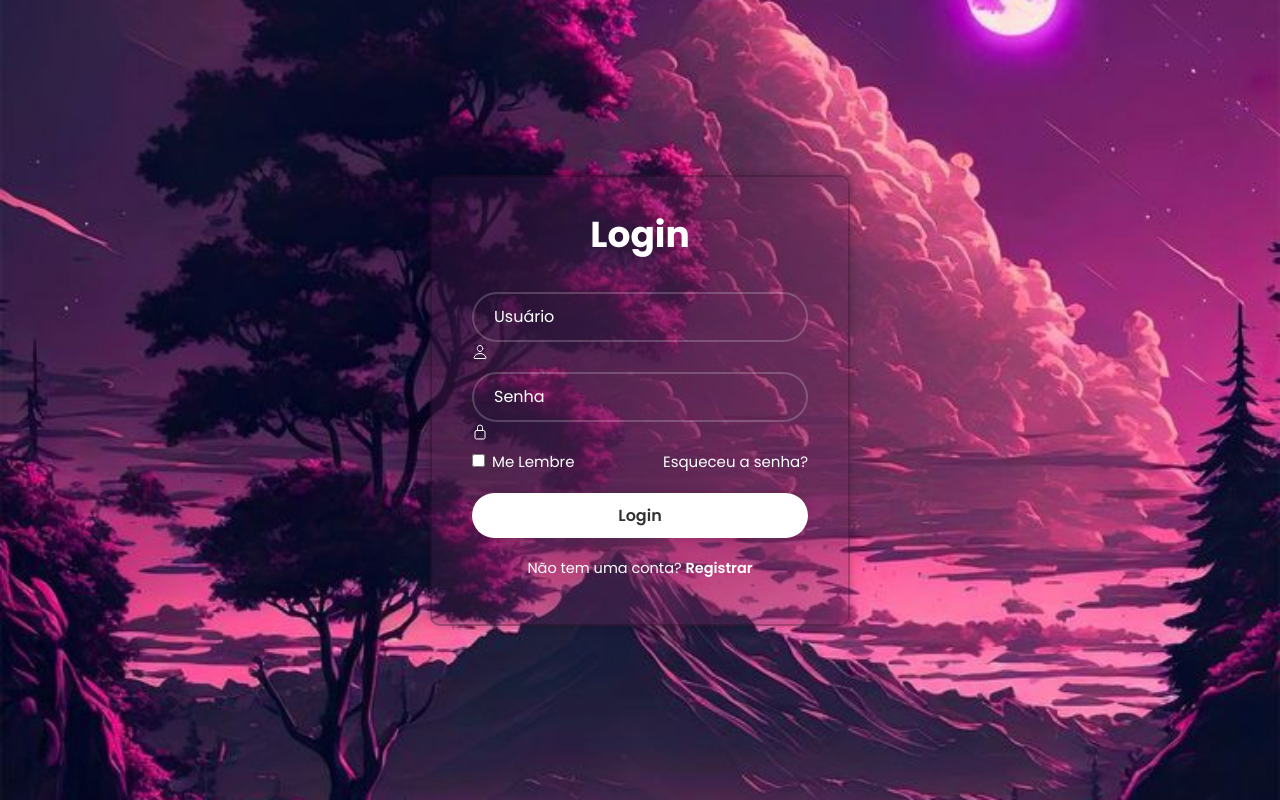
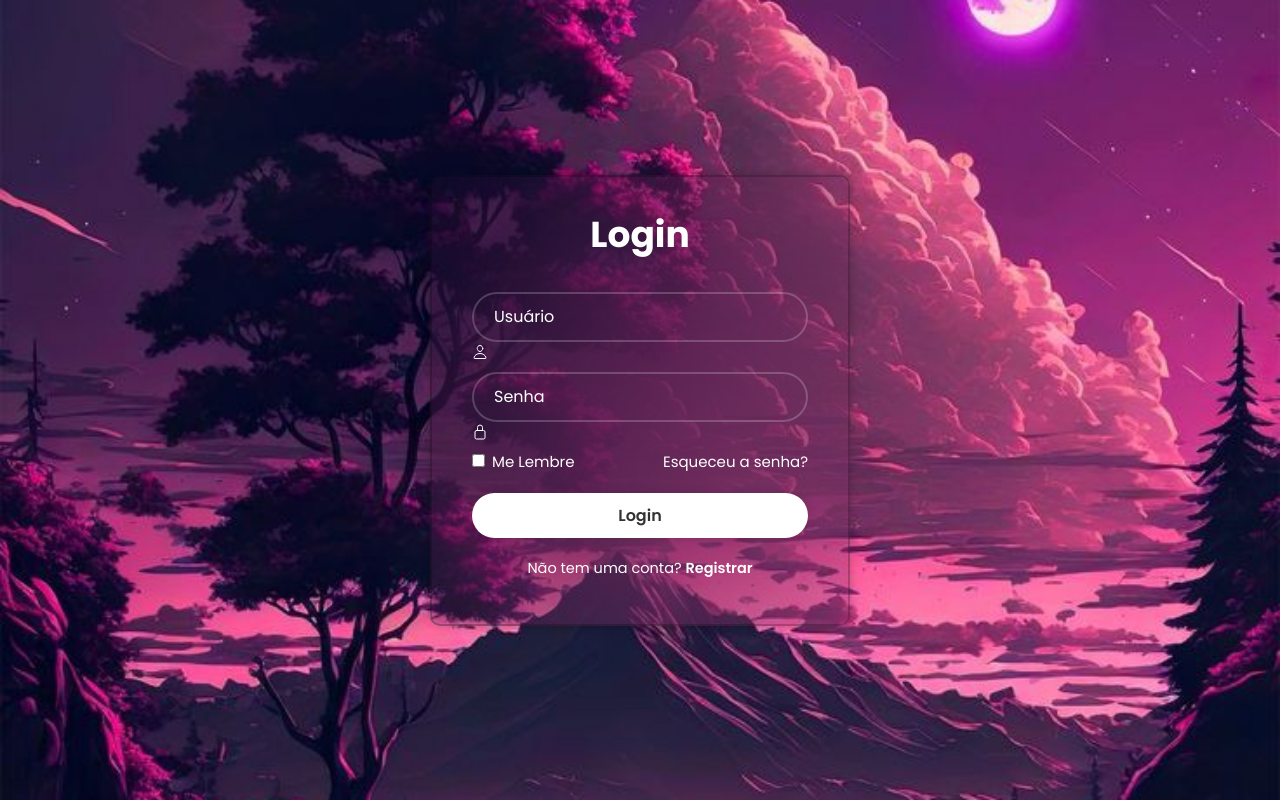
Before and after one commit to Anna-KS-Oliveira/formulario, a plain HTML site: page index.html in a window 1280 px wide. Drawn offline with nearby package versions, Linux system fonts and the light colour scheme.

Commit message:
Update style.css

```diff
--- a/css/style.css
+++ b/css/style.css
@@ -19,7 +19,7 @@ body {
     width: 420px;
     background: transparent;
     border: 2px solid rgba(0, 0, 0, .2);
-    backdrop-filter: blur(150px);
+    backdrop-filter: blur(120px);
     box-shadow: 0 0 10px rgba(0, 0, 0, .2);
     color: #fff;
     border-radius: 10px;
```
